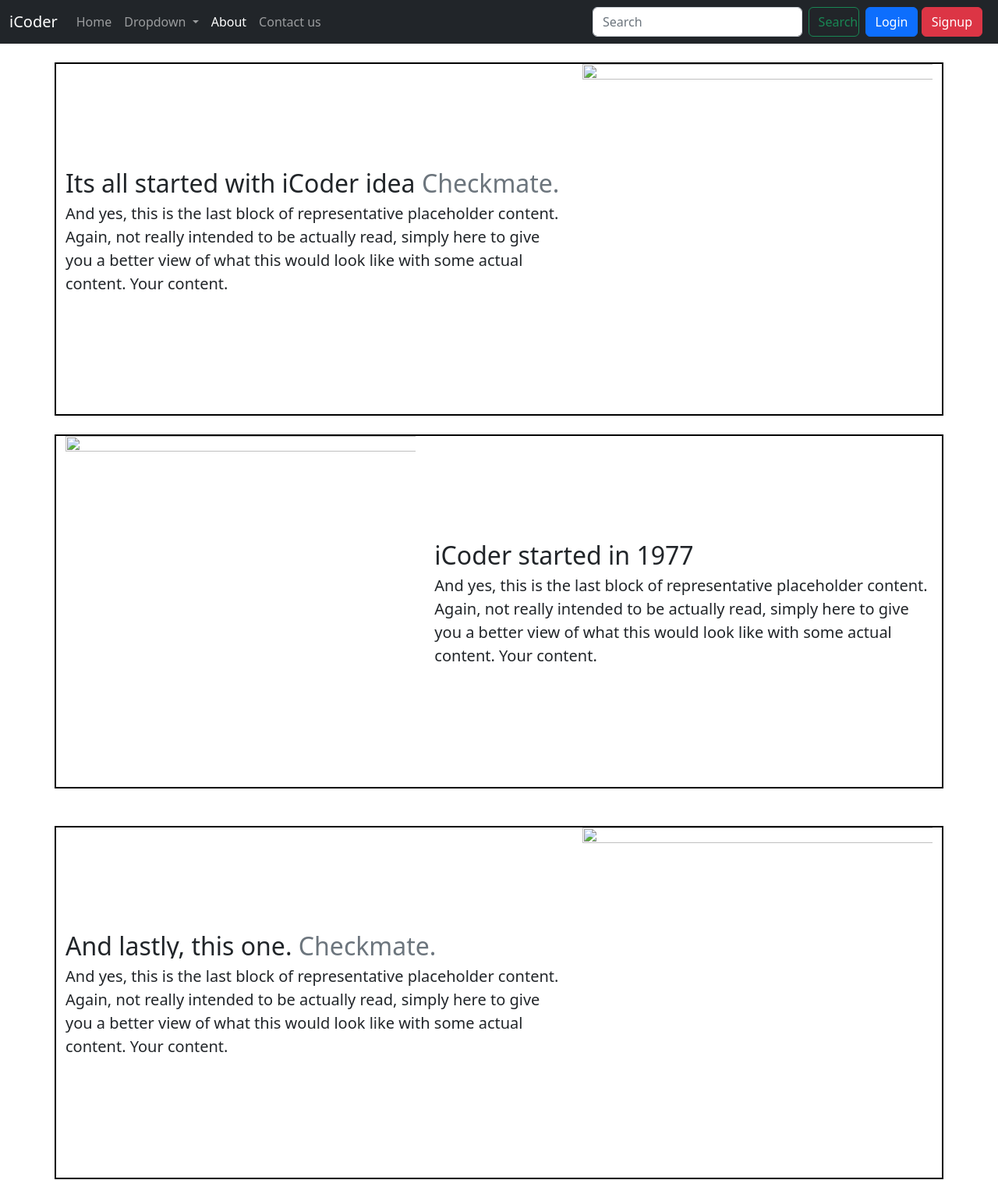
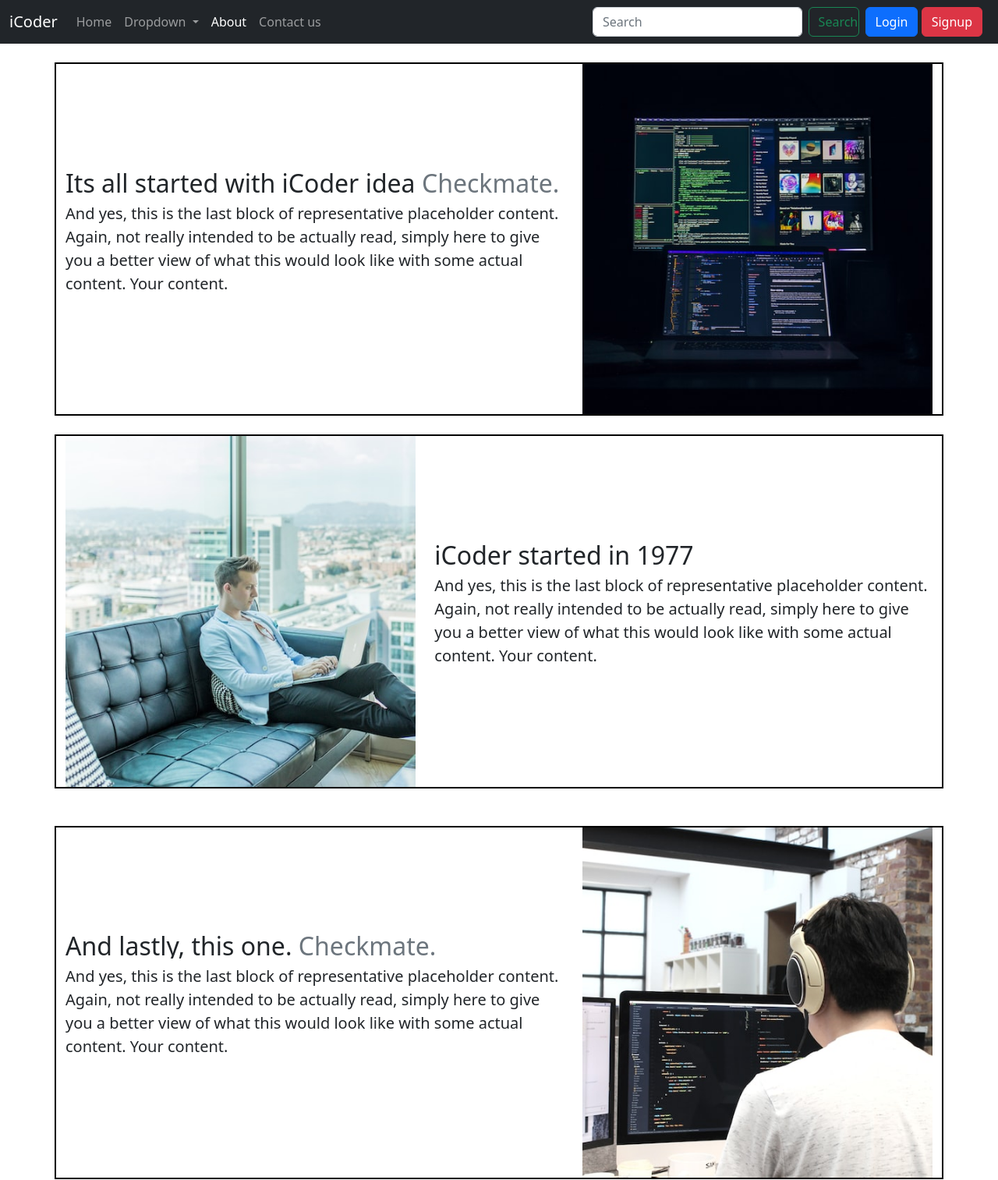
Before and after one commit to jagjeet-singh1812/iCoder, a website: page about_us.html in a window 1280 px wide. Shown: the top 1513 px of the page at 78% size. Drawn offline with nearby package versions, Linux system fonts and the light colour scheme; the site is published under a folder, as on GitHub Pages, so addresses that start at the root find nothing.

Commit message:
updated images

```diff
--- a/about_us.html
+++ b/about_us.html
@@ -150,7 +150,7 @@
           <p class="lead">And yes, this is the last block of representative placeholder content. Again, not really intended to be actually read, simply here to give you a better view of what this would look like with some actual content. Your content.</p>
         </div>
         <div class="col-md-5">
-          <img src="/about-3.jpg" class="img-fluid" width="500" height="500" alt="">
+          <img src="about-3.jpg" class="img-fluid" width="500" height="500" alt="">
         </div>
       </div>
 </div>
@@ -161,7 +161,7 @@
           <p class="lead">And yes, this is the last block of representative placeholder content. Again, not really intended to be actually read, simply here to give you a better view of what this would look like with some actual content. Your content.</p>
         </div>
         <div class="col-md-5">
-          <img src="/about-2.jpg" class="img-fluid" width="500" height="500" alt="">
+          <img src="about-2.jpg" class="img-fluid" width="500" height="500" alt="">
         </div>
       </div>
 </div>
@@ -173,7 +173,7 @@
           <p class="lead">And yes, this is the last block of representative placeholder content. Again, not really intended to be actually read, simply here to give you a better view of what this would look like with some actual content. Your content.</p>
         </div>
         <div class="col-md-5">
-          <img src="/about-1.jpg" class="img-fluid" width="500" height="500" alt="">
+          <img src="about-1.jpg" class="img-fluid" width="500" height="500" alt="">
         </div>
       </div>
 </div>
```
